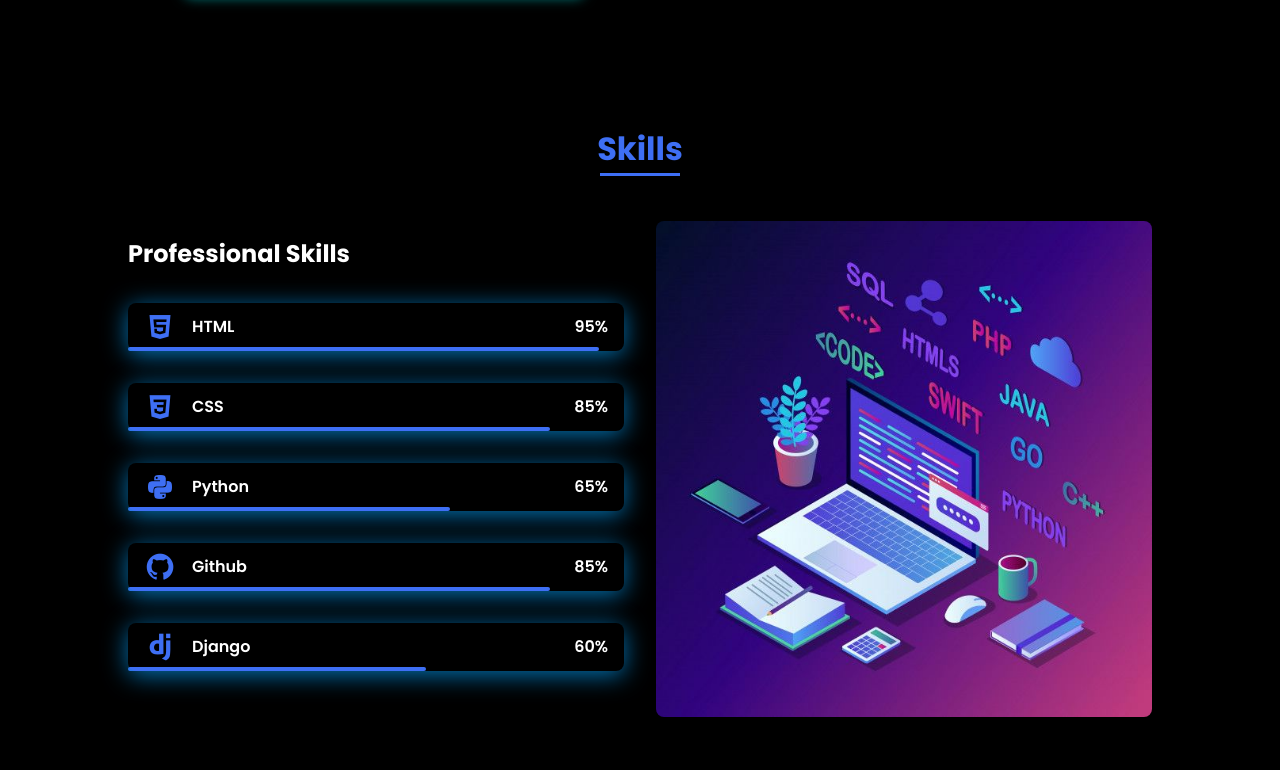
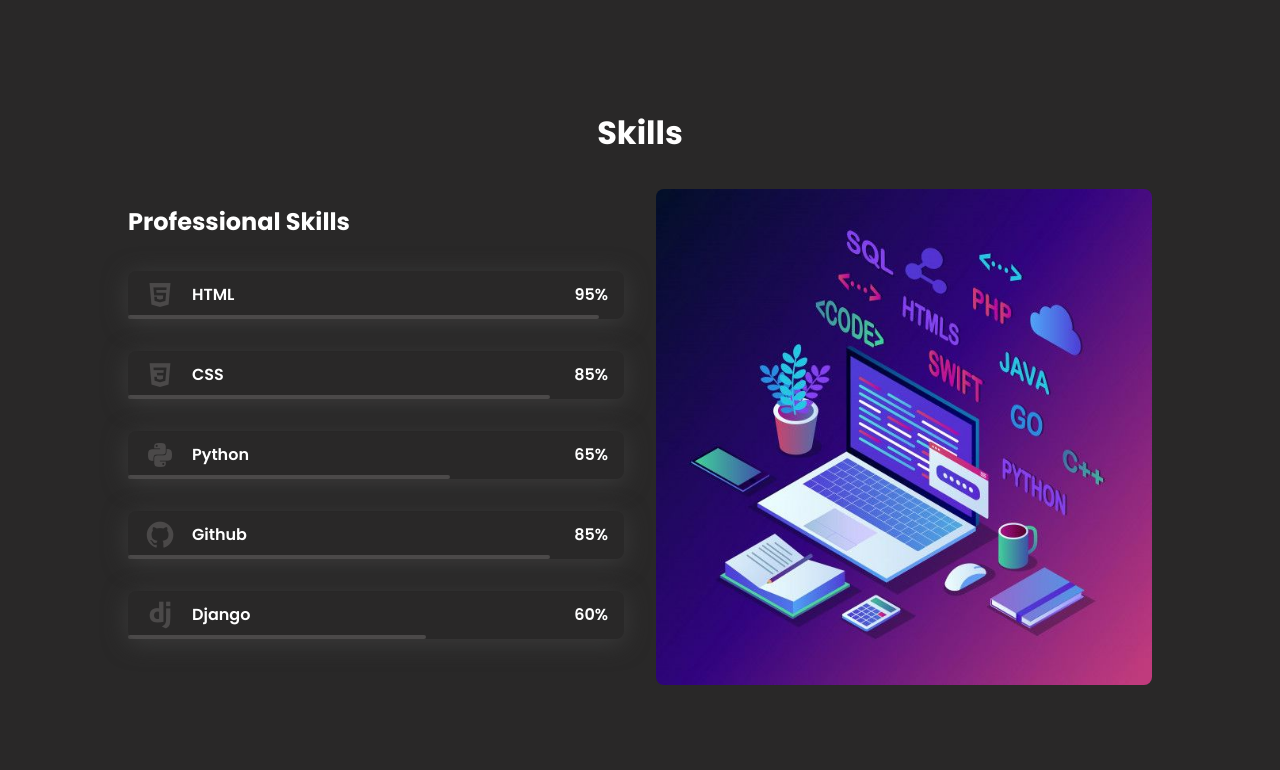
Before and after one commit to striker765/portifolio, a plain HTML site: page index.html in a window 1280 px wide. Shown: the part 1350-2120 px from the top of the page. Drawn offline with nearby package versions, Linux system fonts and the light colour scheme.

Commit message:
mudanca nas cores

```diff
--- a/assets/css/styles.css
+++ b/assets/css/styles.css
@@ -4,23 +4,25 @@
 :root {
   --header-height: 3rem;
   --font-semi: 600;
+
   /*===== Colores =====*/
-  /*Purple 260 - Red 355 - Blue 224 - Pink 340*/
-  /* HSL color mode */
-  --hue-color: 224;
-  --first-color: hsl(var(--hue-color), 89%, 60%);
-  --second-color: hsl(var(--hue-color), 56%, 12%);
+  /* Exemplo de cores em hexadecimal */
+  --first-color: #4b4949; /* Azul claro */
+  --second-color: #cccdd1; /* Azul escuro */
+
   /*===== Fuente y tipografia =====*/
   --body-font: "Poppins", sans-serif;
   --big-font-size: 2rem;
   --h2-font-size: 1.25rem;
   --normal-font-size: .938rem;
   --smaller-font-size: .75rem;
+
   /*===== Margenes =====*/
   --mb-2: 1rem;
   --mb-4: 2rem;
   --mb-5: 2.5rem;
   --mb-6: 3rem;
+
   /*===== z index =====*/
   --z-back: -10;
   --z-fixed: 100;
@@ -79,6 +81,17 @@ img {
   margin-bottom: var(--mb-4);
   text-align: center;
 }
+.section-zuf{
+  position: relative;
+  font-size: var(--h2-font-size);
+  color: var #ffffff;
+  margin-top: var(--mb-2);
+  margin-bottom: var(--mb-4);
+  text-align: center;
+}
+
+
+
 .section-title::after {
   position: absolute;
   content: "";
@@ -104,14 +117,18 @@ img {
   margin-right: var(--mb-2);
 }
 
+
+
+/*===== Barra auta =====*/
+
 .l-header {
+  position: fixed;
   width: 100%;
-  position: fixed;
   top: 0;
   left: 0;
   z-index: var(--z-fixed);
-  background-color: rgb(8, 151, 235);
-  box-shadow: 0 1px 4px rgba(146, 161, 176, 0.15);
+  background-color: #292828;
+  box-shadow: 0 1px 4px rgba(58, 0, 0, 0);
 }
 
 /*===== NAV =====*/
@@ -232,7 +249,7 @@ img {
   transition: 0.3s;
 }
 .button:hover {
-  box-shadow: 0px 10px 36px rgba(0, 0, 0, 0.15);
+  box-shadow: 0px 10px 36px rgba(247, 242, 242, 0.15);
 }
 
 /* ===== ABOUT =====*/
@@ -262,70 +279,95 @@ img {
 }
 
 /* ===== SKILLS =====*/
+
+/* Container principal para a seção de habilidades */
 .skills__container {
-  row-gap: 2rem;
-  text-align: center;
-}
-.skills__subtitle {
-  margin-bottom: var(--mb-2);
-}
-.skills__text {
-  margin-bottom: var(--mb-4);
-}
-.skills__data {
-  display: flex;
-  justify-content: space-between;
-  align-items: center;
-  position: relative;
-  font-weight: var(--font-semi);
-  padding: 0.5rem 1rem;
-  margin-bottom: var(--mb-4);
-  border-radius: 0.5rem;
-  box-shadow: 0px 4px 25px rgba(3, 136, 212, 0.842);
-}
-.skills__icon {
-  font-size: 2rem;
-  margin-right: var(--mb-2);
-  color: var(--first-color);
-}
-.skills__names {
-  display: flex;
-  align-items: center;
-}
-.skills__bar {
-  position: absolute;
-  left: 0;
-  bottom: 0;
-  background-color: var(--first-color);
-  height: 0.25rem;
-  border-radius: 0.5rem;
-  z-index: var(--z-back);
-}
-.skills__html {
-  width: 95%;
-}
-.skills__css {
-  width: 85%;
-}
-.skills__py {
-  width: 65%;
-}
-.skills__ux {
-  width: 85%;
-}
-.skills__django {
-  width: 60%;
-}
-.skills__img {
-  border-radius: 0.5rem;
+  row-gap: 2rem; /* Espaçamento entre linhas de itens */
+  text-align: center; /* Alinha o texto ao centro */
 }
 
+/* Título secundário dentro da seção de habilidades */
+.skills__subtitle {
+  margin-bottom: var(--mb-2); /* Espaçamento abaixo do título */
+}
+
+/* Texto geral na seção de habilidades */
+.skills__text {
+  margin-bottom: var(--mb-4); /* Espaçamento abaixo do texto */
+}
+
+/* Container para dados individuais de habilidades */
+.skills__data {
+  display: flex; /* Usa o layout flexível para alinhar itens */
+  justify-content: space-between; /* Distribui espaço igualmente entre itens */
+  align-items: center; /* Alinha os itens verticalmente ao centro */
+  position: relative; /* Permite o uso de posicionamento absoluto dentro deste elemento */
+  font-weight: var(--font-semi); /* Define o peso da fonte para um estilo semi-negrito */
+  padding: 0.5rem 1rem; /* Adiciona padding interno ao redor do conteúdo */
+  margin-bottom: var(--mb-4); /* Espaçamento abaixo do container de dados */
+  border-radius: 0.5rem; /* Bordas arredondadas */
+  box-shadow: 0px 4px 25px rgba(63, 63, 63, 0.842); /* Adiciona uma sombra ao redor do container */
+}
+
+/* Ícone dentro do container de dados */
+.skills__icon {
+  font-size: 2rem; /* Define o tamanho da fonte (ícone) */
+  margin-right: var(--mb-2); /* Espaçamento à direita do ícone */
+  color: var(--first-color); /* Cor do ícone */
+}
+
+/* Contêiner para os nomes das habilidades */
+.skills__names {
+  display: flex; /* Usa o layout flexível para alinhar itens */
+  align-items: center; /* Alinha os itens verticalmente ao centro */
+}
+
+/* Barra de progresso dentro do container de dados */
+.skills__bar {
+  position: absolute; /* Posiciona a barra de forma absoluta em relação ao container pai */
+  left: 0; /* Alinha a barra ao lado esquerdo do container */
+  bottom: 0; /* Alinha a barra ao fundo do container */
+  background-color: var(--first-color); /* Cor de fundo da barra */
+  height: 0.25rem; /* Altura da barra */
+  border-radius: 0.5rem; /* Bordas arredondadas da barra */
+  z-index: var(--z-back); /* Define a camada (profundidade) da barra em relação a outros elementos */
+}
+
+/* Largura específica da barra de progresso para a habilidade HTML */
+.skills__html {
+  width: 95%; /* Define a largura da barra de progresso */
+}
+
+/* Largura específica da barra de progresso para a habilidade CSS */
+.skills__css {
+  width: 85%; /* Define a largura da barra de progresso */
+}
+
+/* Largura específica da barra de progresso para a habilidade Python */
+.skills__py {
+  width: 65%; /* Define a largura da barra de progresso */
+}
+
+/* Largura específica da barra de progresso para a habilidade UX */
+.skills__ux {
+  width: 85%; /* Define a largura da barra de progresso */
+}
+
+/* Largura específica da barra de progresso para a habilidade Django */
+.skills__django {
+  width: 60%; /* Define a largura da barra de progresso */
+}
+
+/* Imagem dentro da seção de habilidades */
+.skills__img {
+  border-radius: 0.5rem; /* Bordas arredondadas da imagem */
+}
 /* ===== WORK =====*/
 .work__container {
   row-gap: 2rem;
 }
 .work__img {
-  box-shadow: 0px 4px 25px rgb(8, 151, 235);
+  box-shadow: 0px 4px 25px rgb(121, 121, 121);
   border-radius: 0.5rem;
   overflow: hidden;
 }
@@ -483,17 +525,16 @@ img {
 .about__img img {
     width: 400px;
     border: 5px solid transparent; /* Espaço para o contorno */
-    box-shadow: 0 0 10px rgba(0, 255, 255, 0.5); /* Sombra inicial */
     animation: glow 1.5s infinite alternate; /* Animação de brilho */
 }
 
 /* Definindo a animação de brilho */
 @keyframes glow {
     from {
-        box-shadow: 0 0 10px rgba(0, 255, 255, 0.5); /* Cor inicial do brilho */
+        box-shadow: 0 0 10px rgba(153, 153, 153, 0.5); /* Cor inicial do brilho */
     }
     to {
-        box-shadow: 0 0 30px rgba(0, 255, 255, 1); /* Cor final do brilho */
+        box-shadow: 0 0 30px rgb(46, 48, 48); /* Cor final do brilho */
     }
 }
   .skills__container {
@@ -526,13 +567,13 @@ body {
   font-family: var(--body-font);
   font-size: var(--normal-font-size);
   color: #fff; /* Cor do texto alterada para branca para contraste com o fundo preto */
-  background-color: #000; /* Cor de fundo preta para o body */
+  background-color: #292828; /* Cor de fundo preta para o body */
 }
 
 
 /* CSS */
 .home__social-icon {
-  color: rgba(0, 0, 255, 0.74); /* Azul em RGB */
+  color: rgba(247, 247, 247, 0.74);
   text-decoration: none; /* Opcional: remove sublinhado dos links */
 }
 
@@ -554,7 +595,7 @@ body {
 
 ::-webkit-scrollbar-thumb {
   border: 5px solid transparent; /* Espaço para o contorno */
-  background: linear-gradient(45deg, #0a74da, #00c6ff); /* Gradiente */
+  background: linear-gradient(45deg, #000000, #000000); /* Gradiente */
   border-radius: 10px;
   box-shadow: 0 0 10px rgba(0, 255, 255, 0.5); /* Sombra inicial */
   animation: glow 1.5s infinite alternate; /* Animação de brilho */
@@ -568,7 +609,7 @@ body {
 /* Para Firefox */
 html {
   scrollbar-width: thin; /* Largura fina */
-  scrollbar-color: #00c6ff rgba(0, 0, 0, 0.74); /* Cores */
+  scrollbar-color: #494949 rgba(0, 0, 0, 0.829); /* Cores */
   animation: glow 1.5s infinite alternate, pulse 2s infinite; /* Animações */
 
 }
--- a/index.html
+++ b/index.html
@@ -17,7 +17,6 @@
     <header class="l-header">
         <nav class="nav bd-grid">
             <div>
-                <a href="#" class="nav__logo">Thiago</a>
             </div>
             <div class="nav__menu" id="nav-menu">
                 <ul class="nav__list">
@@ -26,6 +25,7 @@
                     <li class="nav__item"><a href="#skills" class="nav__link">Skills</a></li>
                     <li class="nav__item"><a href="#work" class="nav__link">Certification</a></li>
                     <li class="nav__item"><a href="#contact" class="nav__link">Contact</a></li>
+                    <li class="nav__item"><a href="#Projetos" class="nav__link">Projetos</a></li>
                 </ul>
             </div>
             <div class="nav__toggle" id="nav-toggle">
@@ -52,8 +52,7 @@
                         <path d="M9.19024 145.964C34.0253 76.5814 114.865 54.7299 184.111 29.4823C245.804 6.98884 311.86 -14.9503 370.735 14.143C431.207 44.026 467.948 107.508 477.191 174.311C485.897 237.229 454.931 294.377 416.506 344.954C373.74 401.245 326.068 462.801 255.442 466.189C179.416 469.835 111.552 422.137 65.1576 361.805C17.4835 299.81 -17.1617 219.583 9.19024 145.964Z"/>
                     </mask>
                     <g mask="url(#mask0)">
-                        <path d="M9.19024 145.964C34.0253 76.5814 114.865 54.7299 184.111 29.4823C245.804 6.98884 311.86 -14.9503 370.735 14.143C431.207 44.026 467.948 107.508 477.191 174.311C485.897 237.229 454.931 294.377 416.506 344.954C373.74 401.245 326.068 462.801 255.442 466.189C179.416 469.835 111.552 422.137 65.1576 361.805C17.4835 299.81 -17.1617 219.583 9.19024 145.964Z"/>
-                        <image class="home__blob-img" x="50" y="105" href="assets/img/foto.vfund2.png"/>
+                        <image class="home__blob-img"  href="assets/img/Black_coders_wallpaper_programmer-removebg-preview.png"/>
                     </g>
                 </svg>
             </div>
@@ -61,7 +60,7 @@
 
         <!--===== ABOUT =====-->
         <section class="about section" id="about">
-            <h2 class="section-title">About</h2>
+            <h2 class="section-zuf">ABOUT</h2>
             <div class="about__container bd-grid">
                 <div class="about__img">
                     <img src="assets/img/MelRibeiro - Overview.gif" alt="Foto de Thiago">
@@ -80,7 +79,7 @@
 
         <!--===== SKILLS =====-->
         <section class="skills section" id="skills">
-            <h2 class="section-title">Skills</h2>
+            <h2 class="section-zuf">Skills</h2>
             <div class="skills__container bd-grid">
                 <div>
                     <h2 class="skills__subtitle">Professional Skills</h2>
@@ -143,7 +142,7 @@
 
         <!--===== WORK =====-->
         <section class="work section" id="work">
-            <h2 class="section-title">Certification</h2>
+            <h2 class="section-zuf">Certification</h2>
             <div class="work__container bd-grid">
                 <a href="https://www.credly.com/badges/f63407b5-0469-4d4e-8fd5-2fd1b947fba9/linked_in?t=shhmp7" class="work__img" target="_blank">
                     <img src="assets/img/check point.jpeg" alt="Certificação Check Point">
@@ -170,7 +169,7 @@
 
         <!--===== CONTACT =====-->
         <section class="contact section" id="contact">
-            <h2 class="section-title">Contato</h2>
+            <h2 class="section-zuf">Contato</h2>
             <div class="contact__container bd-grid">
                 <form action="/enviar-email" method="POST" class="contact__form">
                     <input type="text" name="nome" placeholder="Nome" class="contact__input" required>
@@ -182,15 +181,6 @@
         </section>
     </main>
 
-    <!--===== FOOTER =====-->
-    <footer class="footer">
-        <p class="footer__title">Thiago</p>
-        <div class="footer__social">
-            <a href="#" class="footer__icon"><i class='bx bxl-github'></i></a>
-            <a href="#" class="footer__icon"><i class='bx bxl-linkedin'></i></a>
-        </div>
-        <p class="footer__copy">&#169; Thiago. All rights reserved</p>
-    </footer>
 
     <!--===== SCROLL REVEAL =====-->
     <script src="https://unpkg.com/scrollreveal"></script>
```
Also changed, not shown: assets/img/Black_coders_wallpaper_programmer-removebg-preview.png (added).
